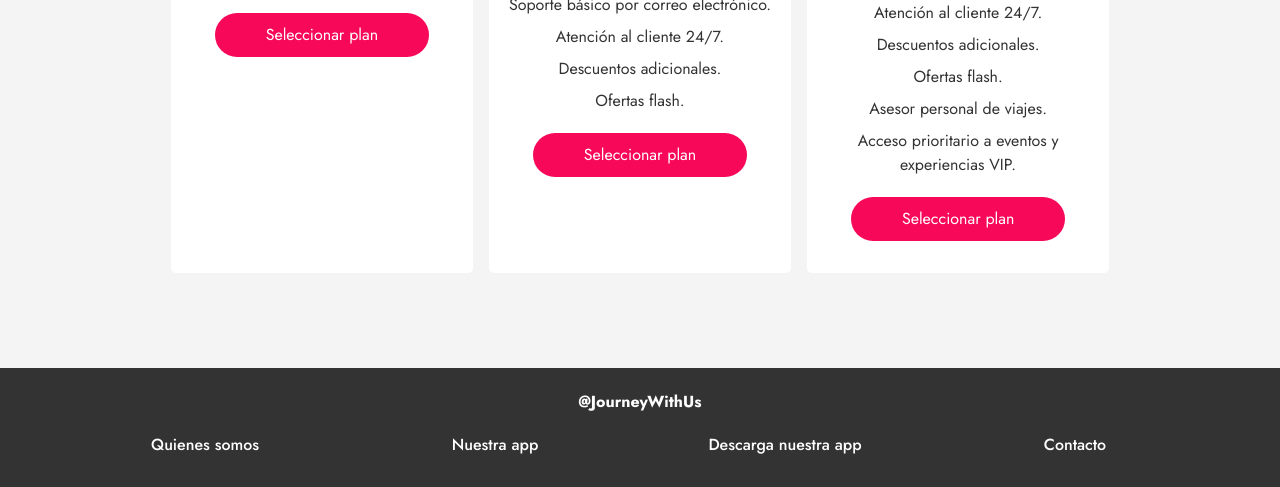
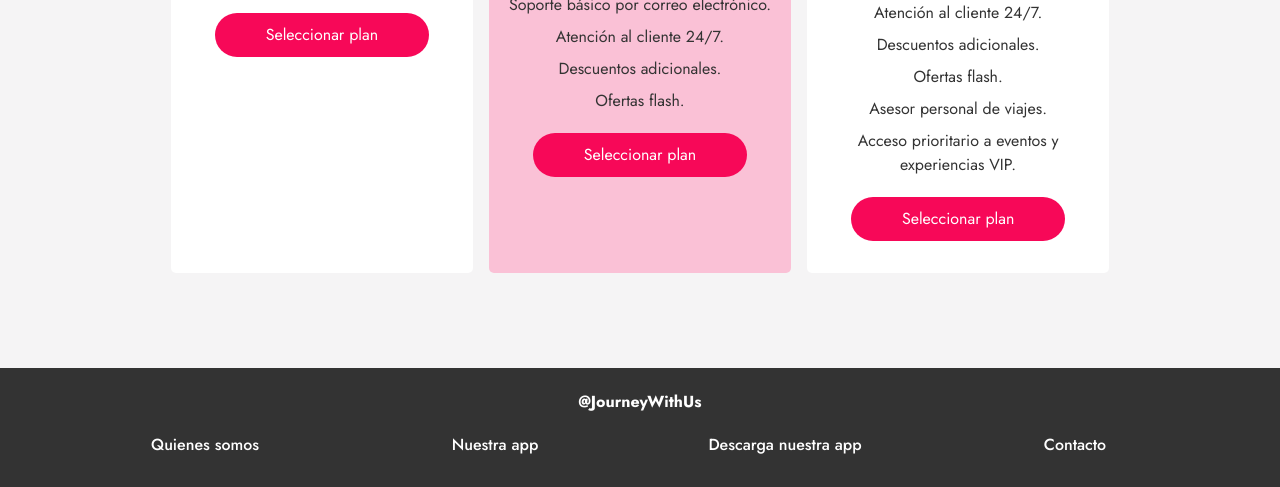
Before and after one commit to Mmarmedina/price-table-comparison-landing-page, a website built with Vite: page index.html in a window 1280 px wide. Shown: the part 595-1082 px from the top of the page. Built offline with nearby package versions, Linux system fonts and the light colour scheme.

Commit message:
Premium Plan selected by default.

```diff
--- a/public/src/styles/style.css
+++ b/public/src/styles/style.css
@@ -37,6 +37,10 @@ a.nav-item:hover {
     flex: 1 1 18.75rem;
     transition: transform 0.3s ease-in-out, box-shadow 0.3s ease-in-out, background-color 0.3s ease-in-out;
     cursor: pointer;
+}
+
+.container .box-container .box.default-plan {
+    background-color: var(--color-secondary-pink-ligther);
 }
 
 .container .box-container .box img {
```
